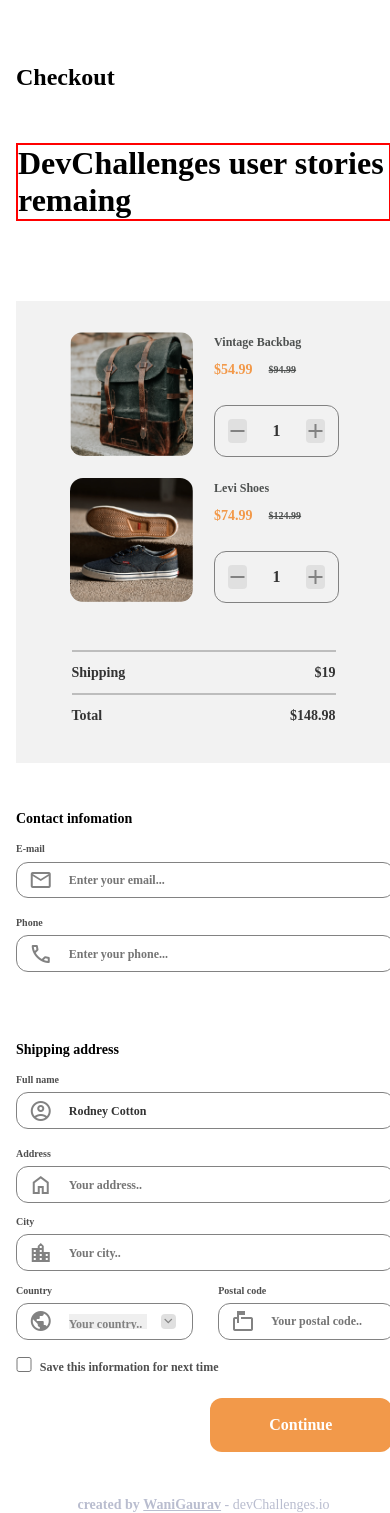
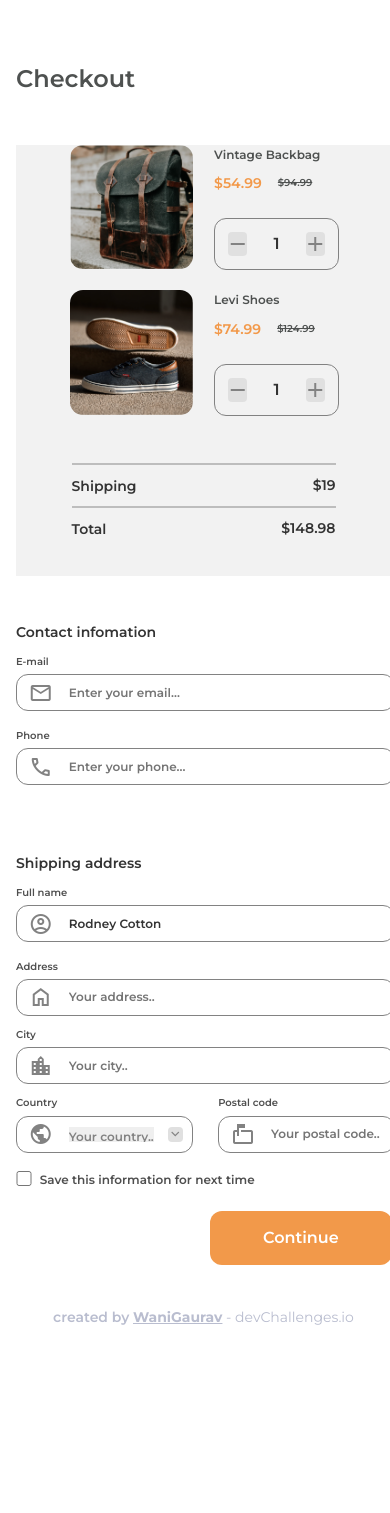
Before and after one commit to WaniGaurav/checkout-page-devChallenges, a plain HTML site: page index.html in a window 390 px wide. Shown: the top 1513 px of the page. After the commit the page ends 1326 px from the top, so only its background shows below. Drawn offline with nearby package versions, Linux system fonts and the light colour scheme.

Commit message:
11th commit

```diff
--- a/components/contents.js
+++ b/components/contents.js
@@ -1,6 +1,6 @@
 
 let reqFields1 = ["E-mail","Phone"];
-let reqFields1type = ["email", "tel"];
+let reqFields1type = ["email", "number"];
 let placeholders1 = ["Enter your email...", "Enter your phone..."];
 let symbols1 = ["email", "call"];
 
@@ -25,7 +25,7 @@ let ids2 = "shippingAddrs";
 
     userInfoCreate = (ids,reqFields, inputType, placeholders, symbols) => {
 
-            let divId = document.getElementById(`${ids}`);
+        let divId = document.getElementById(`${ids}`);
 
         for (let index = 0; index < reqFields.length; index++) {
 
@@ -55,6 +55,7 @@ let ids2 = "shippingAddrs";
                         inputTag.type = inputType[index];
                         inputTag.className = "input-details-info";
                         inputTag.placeholder = placeholders[index];
+                        inputTag.required = true;
 
                         if (symbols[index] === "account_circle") {
                             console.log(symbols[index])
@@ -70,8 +71,6 @@ let ids2 = "shippingAddrs";
 
                 divId.appendChild(outerDivtag);
 
-
-            // divId.appendChild(outerDivtag);
 
         }
     }
@@ -114,7 +113,6 @@ let ids2 = "shippingAddrs";
                                         let countrySpan = document.createElement("select")
                                         countrySpan.name = "countries";
                                         countrySpan.id = "select-country";
-                                        // countrySpan.className = `input-details-info-half-width${index}`;
                                         countrySpan.className = "countryClass";
 
                                         for (let index = 0; index < options.length; index++) {
@@ -142,15 +140,13 @@ let ids2 = "shippingAddrs";
 
                                         inputTag.className = "input-details-info";
                                         inputTag.placeholder = placeholders[index-1];
-
+                                        inputTag.required = true;
                                         divTag.appendChild(inputTag);
                                         // input tag end
                                         inputTag.classList.add(`input-details-info-half-width`);
                                     }
 
-                                    // divTag.classList.add("info-wrapper-half-width")
                                     divTag.classList.add(`info-wrapper-half-width`)
-                                    // inputTag.classList.add("input-details-info-half-width");
 
                                 outerDivtag.appendChild(divTag);
 
@@ -160,9 +156,7 @@ let ids2 = "shippingAddrs";
                     }
 
 
-                // divId.appendChild(outerDivtag);
         divId.appendChild(twoDivContainer);
-
 
     }
 
@@ -219,7 +213,6 @@ let shoppingCart = (productName, actualPrice, oldPrice, quantityArray, chargesDe
                 let quantityDiv = document.createElement("div")
                 quantityDiv.className = "qantity"
 
-                    // let quantitySpanTag;
                     for (let index = 0; index < 3; index++) {
 
                         let quantitySpanTag = document.createElement("span");
@@ -276,3 +269,10 @@ let actualCharges = ["$19", "$148.98"];
 
 
 shoppingCart(productNamevalues, actualPricevalues, oldPricevalues, quantityArrayvalues, chargesDesc, actualCharges)
+
+let alertOnClick = () =>{
+    let a = document.getElementById("form");
+    if (a.checkValidity()) {
+        alert("Transaction Successful");
+    }
+}
--- a/components/style.css
+++ b/components/style.css
@@ -1,3 +1,4 @@
+@import url('https://fonts.googleapis.com/css2?family=Montserrat:ital,wght@0,400;0,600;0,700;1,500&display=swap');
 *{
     margin: 0;
     padding: 0;
@@ -132,19 +133,13 @@
 }
 
 .container{
-    /* height: min(100% , 1140px); */
     width: min(100% , 960px);
     padding: 0 1rem;
     margin: auto;
-    /* display: flex; */
 }
 .container-wrapper{
     display: flex;
     justify-content: space-between;
-    /* width: fit-content; */
-    /* height: 1140px; */
-    /* border: 2px solid brown; */
-    /* flex-direction: column; */
 }
 .flexClass{
     display: flex;
@@ -152,9 +147,7 @@
     justify-content: center;
 }
 .left{
-    /* width: 50%; */
     flex: 0 0 50%;
-    /* border: 2px solid blueviolet; */
 }
 
 .title{
@@ -164,7 +157,7 @@
     font-weight: 600;
     letter-spacing: 0em;
     padding-bottom: var(--padding-bottom-title);
-    /* border: 2px solid greenyellow; */
+    color: #4E5150;
 }
 .checkout-details{
     font-family: Montserrat;
@@ -174,6 +167,7 @@
     letter-spacing: 0em;
     padding-top: var(--padding-top-checkout-details);
     padding-bottom: var(--padding-bottom-checkout-details);
+    color: #333333;
 }
 .user-info{
     display: flex;
@@ -199,12 +193,10 @@
 .divContainer-user-info2{
     width: var(--user-info4-info5-width);
     height: var(--user-info4-info5-height);
-    /* border: 2px solid red; */
 }
 
 .info-wrapper{
     display: flex;
-    /* flex-direction: column; */
     align-items: center;
     width: var(--info-wrapper-width);
     height: var(--info-wrapper-height);
@@ -221,15 +213,6 @@
     width: var(--info-wrapper-half-width-width);
     height: var(--info-wrapper-half-width-height);
 }
-
-/* .input-details-info-half-width1{
-    width: var(--input-details-info-half-width-width);
-    height: var(--input-details-info-half-width-height);
-} */
-/* .input-details-info-half-width2{
-    width: var(--input-details-info-half-width5-width);
-    height: var(--input-details-info-half-width5-height);
-} */
 .input-details-info-half-width{
     width: var(--input-details-info-half-width5-width);
     height: var(--input-details-info-half-width5-height);
@@ -310,6 +293,7 @@ input[type="number"]::-webkit-inner-spin-button{
 
 .chkbox-wrapper{
     display: flex;
+    align-items: center;
     padding-top: var(--padding-top-chkbox-wrapper);
 }
 .chkbox{
@@ -343,7 +327,7 @@ input[type="number"]::-webkit-inner-spin-button{
     letter-spacing: 0em;
     color: #ffffff;
 }
-.btn-yellow-div button{
+.btn-yellow-div input{
     width: var(--btn-yellow-width);
     height: var(--btn-yellow-height);
     border-radius: 12px;
@@ -359,11 +343,8 @@ input[type="number"]::-webkit-inner-spin-button{
     grid-template-columns: repeat(2 , 1fr);
     align-items: end;
     gap: 1.325rem;
-    /* width:383px;
-    height: 535px; */
     margin-top: 5.029rem;
     background-color: #F2F2F2;
-    /* border: 2px solid red; */
 }
 .cartImage{
     justify-self: end;
@@ -373,7 +354,6 @@ input[type="number"]::-webkit-inner-spin-button{
     color: #c4c4c4;
 }
 .price{
-    /* width: var(--cartImage-width); */
     height: var(--cartImage-height);
 }
 .product-name{
@@ -418,11 +398,9 @@ input[type="number"]::-webkit-inner-spin-button{
 .product-name-div{
     width: 160px;
     height: 22.207431869660436px;
-    /* angle: 0.02 deg; */
 }
 .price-amount-div{
     display: flex;
-    /* justify-content: space-around; */
     padding-top: 6px;
     width: 7.3rem;
     height: 29.273431878725866px;
@@ -478,7 +456,6 @@ input[type="number"]::-webkit-inner-spin-button{
     color: #333333;
 }
 
-
 .footer{
     padding-top: var(--footer-padding);
     display: flex;
@@ -518,4 +495,8 @@ input[type="number"]::-webkit-inner-spin-button{
     .container-wrapper{
         flex-direction: column-reverse;
     }
+    .cart-grid {
+        padding-top: 0;
+        margin-top: 0;
+    }
 }
--- a/index.html
+++ b/index.html
@@ -10,7 +10,7 @@
 <body>
     <div class="container">
         <p class="title">Checkout</p>
-        <h1 style="border: 2px solid red;">DevChallenges user stories remaing</h1>
+        <form id="form" action="" method="get">
             <div class="container-wrapper">
                 <div class="left">
                     <div class="contact-info">
@@ -19,29 +19,22 @@
                         </div>
                         <div id="shippingAddrs" class="user-products">
                             <p class="checkout-details"><br>Shipping address</p>
-                        <!-- <div class="shipping-addrs"></div> -->
                         </div>
                         <div class="chkbox-wrapper">
-                        <input type="checkbox" id="checkbox1" class="chkbox">
+                            <input type="checkbox" id="checkbox1" class="chkbox" required>
                             <label for="checkbox1">
                                 <span class="chk-txt">Save this information for next time</span>
                             </label>
                         </div>
                         <div class="btn-yellow-div">
-                        <button class="btn-txt" type="button">Continue</button>
+                            <input class="btn-txt" type="submit" value="Continue" onclick=alertOnClick()>
                         </div>
                     </div>
                 </div>
                 <div id="cart" class="right">
-                <!-- <div class="charges">
-                    <hr class="hr-line">
-                    <div class="charges-content">
-                        <span class="charges-desc">Shipping</span>
-                        <span class="actual-charges">$19</span>
-                    </div>
-                </div> -->
                 </div>
             </div>
+        </form>
         <footer class="footer">
             <span class="ftext">
                 <strong>created by</strong> <b><u>WaniGaurav</u></b> - devChallenges.io
@@ -51,28 +44,3 @@
     <script src="./components/contents.js"></script>
 </body>
 </html>
-<!-- <h1>shopping cart</h1> -->
-<!-- <div class="cart-grid">
-    <img src="./images/photo1.png" alt="First-Product" class="cartImage">
-    <div class="price">
-        <div class="product-name-div">
-            <span class="product-name">Vintage Backbag</span>
-        </div>
-        <div class="price-amount-div">
-            <span class="price-actual">$54.99</span>
-            <span class="price-strikethrough">$94.99</span>
-        </div>
-        <div class="qantity">
-            <span class="material-symbols-outlined flexClass symbol-design symbol-background">remove</span>
-            <span class="qantity-number symbol-design">1</span>
-            <span class="material-symbols-outlined flexClass symbol-design symbol-background">add</span>
-        </div>
-    </div>
-</div> -->
-<!-- <div class="user-info">
-            <label class="label-txt">E-mail</label>
-            <div class="info-wrapper">
-                <span class="material-symbols-outlined symbol-design">email</span>
-                <input type="email" class="input-details-info" placeholder="Enter your email...">
-            </div>
-        </div> -->
```
Lines whose indentation alone changed are shown as unchanged.
